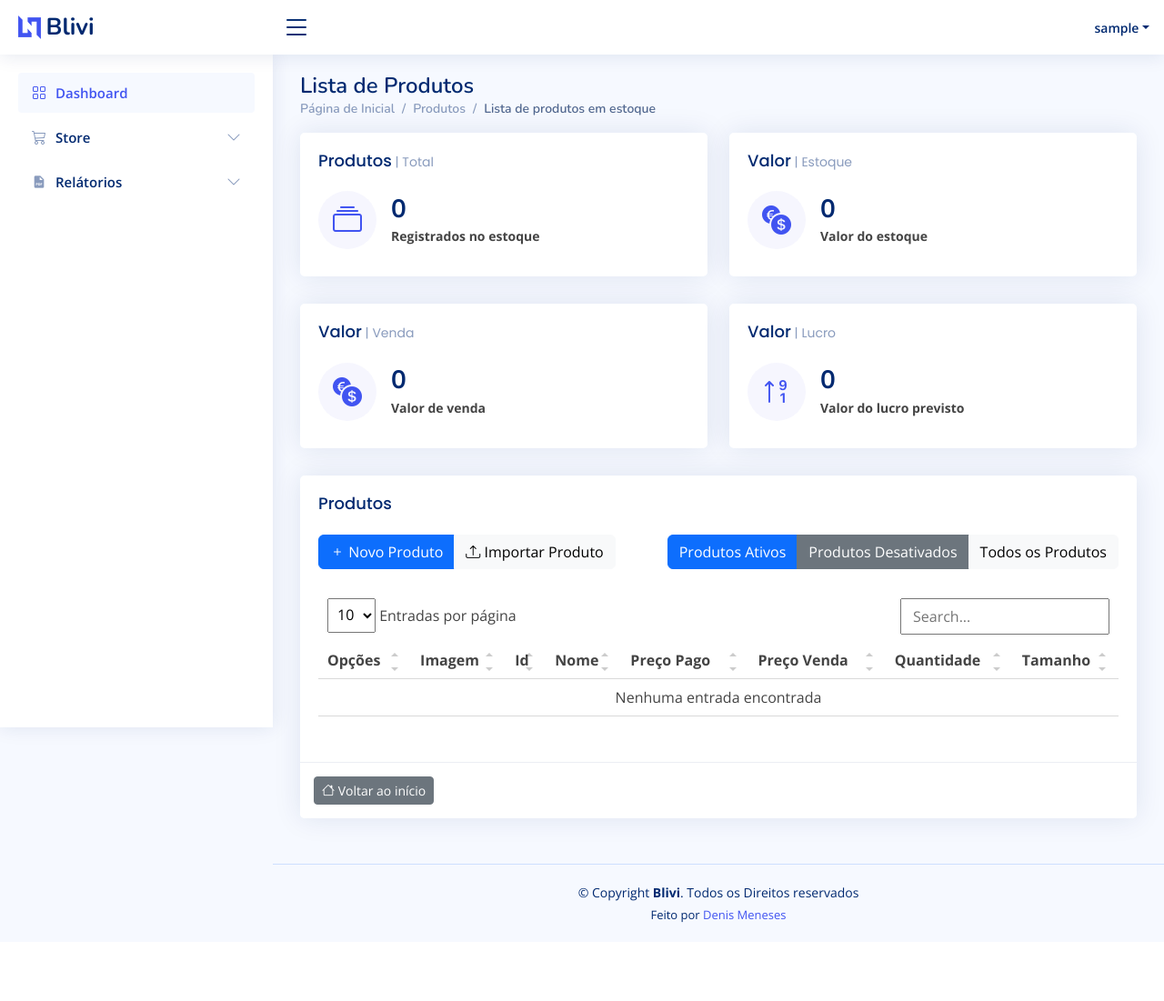
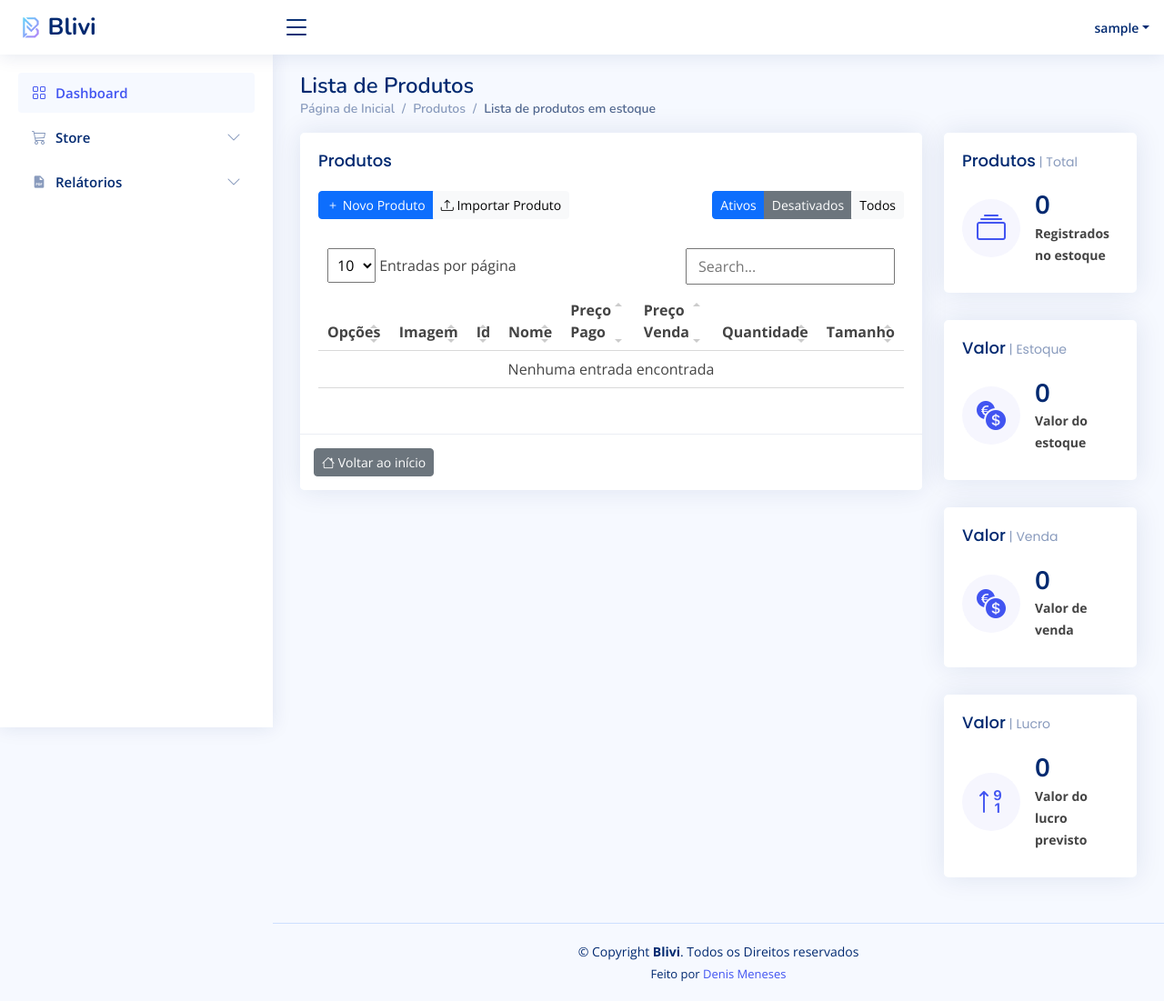
Before and after one commit to DenisSp90/BliviPedidos, an ASP.NET Core app: page /Store/ProdutoLista?filtro=1 in a window 1280 px wide. Shown: the whole page at 91% size. Before the commit the page ends 1015 px from the top, so only its background shows below. Run offline with ASP.NET Core 8, Linux system fonts and the light colour scheme; the visitor is signed in with stand-in values (Sample User, id 1); the project's own start-up code is not run, and a stand-in starts its controllers and pages; some libraries are stand-ins or nearby versions.

Commit message:
refactor(ui): aprimora layout de listas, identidade visual e login
- Reorganiza as listas de pedidos e produtos com cards de resumo na lateral.
- Amplia a área principal das tabelas.
- Remove a coluna de vendedor da listagem de pedidos.
- Melhora botões de ações e filtros da lista de produtos.
- Corrige textos e adiciona link para criação de conta no login.
- Atualiza título, favicon e logotipo da aplicação.
- Padroniza textos e melhora a consistência visual das telas.

```diff
--- a/BliviPedidos/Areas/Identity/Pages/Account/Login.cshtml
+++ b/BliviPedidos/Areas/Identity/Pages/Account/Login.cshtml
@@ -20,7 +20,7 @@
                     <div class="card-body">
                         <div class="pt-4 pb-2">
                             <h5 class="card-title text-center pb-0 fs-4">Acesse a sua Conta</h5>
-                            <p class="text-center small">Entrer com seu email & senha para acessar</p>
+                            <p class="text-center small">Entrar com seu email e senha para acessar</p>
                         </div>
                         <form id="account" method="post">
                             <div asp-validation-summary="ModelOnly" class="text-danger" role="alert"></div>
@@ -48,6 +48,7 @@
                             <div class="col-12">
                                 <button id="login-submit" type="submit" class="w-100 btn btn-lg btn-primary">Acessar</button>
                             </div>
+                            </br>
                             @if (!string.IsNullOrWhiteSpace(Model.CriarContaConsumidorUrl))
                             {
                                 <div class="col-12">
--- a/BliviPedidos/Areas/Loja/Views/Conta/MeusPedidos.cshtml
+++ b/BliviPedidos/Areas/Loja/Views/Conta/MeusPedidos.cshtml
@@ -23,7 +23,6 @@
                 @foreach (var pedido in Model.Pedidos)
                 {
                     <tr>
-                        <td>#@pedido.PedidoId</td>
                         <td class="font-monospace">@pedido.CodigoPublico</td>
                         <td>@pedido.DataPedido?.ToLocalTime().ToString("dd/MM/yyyy HH:mm")</td>
                         <td>@pedido.Status</td>
--- a/BliviPedidos/Views/Shared/_LayoutLogin.cshtml
+++ b/BliviPedidos/Views/Shared/_LayoutLogin.cshtml
@@ -5,7 +5,7 @@
     <meta charset="utf-8">
     <meta content="width=device-width, initial-scale=1.0" name="viewport">
 
-    <title>Pages / Login - NiceAdmin Bootstrap Template</title>
+    <title>Blivi / Login - Controle seu estoque e vendas</title>
     <meta content="" name="description">
     <meta content="" name="keywords">
 
--- a/BliviPedidos/Views/Store/ProdutoLista.cshtml
+++ b/BliviPedidos/Views/Store/ProdutoLista.cshtml
@@ -17,101 +17,44 @@
 
 <section class="section dashboard">
     <div class="row">
-        <div class="col-lg-12">
-            <div class="row">
-                @{
-                    var produtosTotal = Model.Count();
-                    decimal valorTotalPrecoPago = Model.Sum(produto => produto.PrecoPago * produto.Quantidade);
-                    decimal valorTotalPrecoVenda = Model.Sum(produto => produto.PrecoVenda * produto.Quantidade);
-                    decimal lucroTotal = Model.Sum(produto => (produto.PrecoVenda - produto.PrecoPago) * produto.Quantidade);
-                }
-
-                <div class="col-lg-6 col-md-6">
-                    <div class="card info-card sales-card">
-                        <div class="card-body">
-                            <h5 class="card-title">Produtos<span> | Total</span></h5>
-
-                            <div class="d-flex align-items-center">
-                                <div class="card-icon rounded-circle d-flex align-items-center justify-content-center">
-                                    <i class="bi bi-collection"></i>
-                                </div>
-                                <div class="ps-3">
-                                    <h6>@produtosTotal</h6>
-                                    <span class="small pt-1 fw-bold">Registrados no estoque</span>
-                                </div>
-                            </div>
-                        </div>
-                    </div>
-                </div>
-                <div class="col-lg-6 col-md-6">
-                    <div class="card info-card sales-card">
-                        <div class="card-body">
-                            <h5 class="card-title">Valor<span> | Estoque</span></h5>
-                            <div class="d-flex align-items-center">
-                                <div class="card-icon rounded-circle d-flex align-items-center justify-content-center">
-                                    <i class="bi bi-currency-exchange"></i>
-                                </div>
-                                <div class="ps-3">
-                                    <h6>@valorTotalPrecoPago</h6>
-                                    <span class="small pt-1 fw-bold">Valor do estoque</span>
-                                </div>
-                            </div>
-                        </div>
-                    </div>
-                </div>
-                <div class="col-lg-6 col-md-6">
-                    <div class="card info-card sales-card">
-                        <div class="card-body">
-                            <h5 class="card-title">Valor<span> | Venda</span></h5>
-                            <div class="d-flex align-items-center">
-                                <div class="card-icon rounded-circle d-flex align-items-center justify-content-center">
-                                    <i class="bi bi-currency-exchange"></i>
-                                </div>
-                                <div class="ps-3">
-                                    <h6>@valorTotalPrecoVenda</h6>
-                                    <span class="small pt-1 fw-bold">Valor de venda</span>
-                                </div>
-                            </div>
-                        </div>
-                    </div>
-                </div>
-                <div class="col-lg-6 col-md-6">
-                    <div class="card info-card sales-card">
-                        <div class="card-body">
-                            <h5 class="card-title">Valor<span> | Lucro</span></h5>
-                            <div class="d-flex align-items-center">
-                                <div class="card-icon rounded-circle d-flex align-items-center justify-content-center">
-                                    <i class="bi bi-sort-numeric-up-alt"></i>
-                                </div>
-                                <div class="ps-3">
-                                    <h6>@lucroTotal</h6>
-                                    <span class="small pt-1 fw-bold">Valor do lucro previsto</span>
-                                </div>
-                            </div>
-                        </div>
-                    </div>
-                </div>
-            </div>
-        </div>
-    </div>
-    <div class="row">
-        <div class="col-lg-12">
+        <div class="col-9 col-lg-9">
             <div class="card">
                 <div class="card-body">
                     <h5 class="card-title">Produtos</h5>
-                    <div class="d-md-flex justify-content-between align-items-center">
-                        <!-- Grupo de botões já existentes -->
-                        <div class="btn-group mb-3 mb-md-0" role="group">
-                            <a class="btn btn-primary" asp-action="ProdutoCadastro"><i class="bi bi-plus"></i>&nbsp;Novo Produto</a>
-                            <a class="btn btn-light" asp-action="ProdutoImportar"><i class="bi bi-upload"></i>&nbsp;Importar Produto</a>
+                    <div class="d-md-flex justify-content-between align-items-center gap-2">
+
+                        <!-- Ações -->
+                        <div class="btn-group mb-2 mb-md-0" role="group">
+                            <a class="btn btn-primary btn-sm" asp-action="ProdutoCadastro">
+                                <i class="bi bi-plus"></i>&nbsp;Novo Produto
+                            </a>
+
+                            <a class="btn btn-light btn-sm" asp-action="ProdutoImportar">
+                                <i class="bi bi-upload"></i>&nbsp;Importar Produto
+                            </a>
                         </div>
 
-                        <!-- Grupo de novos botões "Ativo" e "Desativado" -->
-                        <div class="btn-group mb-3 mb-md-0" role="group">
-                            <a class="btn btn-primary" asp-action="ProdutoLista" asp-route-filtro="1">Produtos Ativos</a>
-                            <a class="btn btn-secondary" asp-action="ProdutoLista" asp-route-filtro="2">Produtos Desativados</a>
-                            <a class="btn btn-light" asp-action="ProdutoLista" asp-route-filtro="3">Todos os Produtos</a>
+                        <!-- Filtros -->
+                        <div class="btn-group mb-2 mb-md-0" role="group">
+                            <a class="btn btn-primary btn-sm"
+                               asp-action="ProdutoLista"
+                               asp-route-filtro="1">
+                                Ativos
+                            </a>
+
+                            <a class="btn btn-secondary btn-sm"
+                               asp-action="ProdutoLista"
+                               asp-route-filtro="2">
+                                Desativados
+                            </a>
+
+                            <a class="btn btn-light btn-sm"
+                               asp-action="ProdutoLista"
+                               asp-route-filtro="3">
+                                Todos
+                            </a>
                         </div>
+
                     </div>
 
 
@@ -190,6 +133,101 @@
             </div>
         </div>
 
+        <div class="col-3 col-lg-3">
+            <div class="row">
+                @{
+                    var produtosTotal = Model.Count();
+                    decimal valorTotalPrecoPago = Model.Sum(produto => produto.PrecoPago * produto.Quantidade);
+                    decimal valorTotalPrecoVenda = Model.Sum(produto => produto.PrecoVenda * produto.Quantidade);
+                    decimal lucroTotal = Model.Sum(produto => (produto.PrecoVenda - produto.PrecoPago) * produto.Quantidade);
+                }
+
+                <div class="col-12">
+                    <div class="card info-card sales-card">
+                        <div class="card-body">
+                            <h5 class="card-title">Produtos<span> | Total</span></h5>
+
+                            <div class="d-flex align-items-center">
+                                <div class="card-icon rounded-circle d-flex align-items-center justify-content-center">
+                                    <i class="bi bi-collection"></i>
+                                </div>
+
+                                <div class="ps-3">
+                                    <h6>@produtosTotal</h6>
+                                    <span class="small pt-1 fw-bold">
+                                        Registrados no estoque
+                                    </span>
+                                </div>
+                            </div>
+                        </div>
+                    </div>
+                </div>
+
+                <div class="col-12">
+                    <div class="card info-card sales-card">
+                        <div class="card-body">
+                            <h5 class="card-title">Valor<span> | Estoque</span></h5>
+
+                            <div class="d-flex align-items-center">
+                                <div class="card-icon rounded-circle d-flex align-items-center justify-content-center">
+                                    <i class="bi bi-currency-exchange"></i>
+                                </div>
+
+                                <div class="ps-3">
+                                    <h6>@valorTotalPrecoPago</h6>
+                                    <span class="small pt-1 fw-bold">
+                                        Valor do estoque
+                                    </span>
+                                </div>
+                            </div>
+                        </div>
+                    </div>
+                </div>
+
+                <div class="col-12">
+                    <div class="card info-card sales-card">
+                        <div class="card-body">
+                            <h5 class="card-title">Valor<span> | Venda</span></h5>
+
+                            <div class="d-flex align-items-center">
+                                <div class="card-icon rounded-circle d-flex align-items-center justify-content-center">
+                                    <i class="bi bi-currency-exchange"></i>
+                                </div>
+
+                                <div class="ps-3">
+                                    <h6>@valorTotalPrecoVenda</h6>
+                                    <span class="small pt-1 fw-bold">
+                                        Valor de venda
+                                    </span>
+                                </div>
+                            </div>
+                        </div>
+                    </div>
+                </div>
+
+                <div class="col-12">
+                    <div class="card info-card sales-card">
+                        <div class="card-body">
+                            <h5 class="card-title">Valor<span> | Lucro</span></h5>
+
+                            <div class="d-flex align-items-center">
+                                <div class="card-icon rounded-circle d-flex align-items-center justify-content-center">
+                                    <i class="bi bi-sort-numeric-up-alt"></i>
+                                </div>
+
+                                <div class="ps-3">
+                                    <h6>@lucroTotal</h6>
+                                    <span class="small pt-1 fw-bold">
+                                        Valor do lucro previsto
+                                    </span>
+                                </div>
+                            </div>
+                        </div>
+                    </div>
+                </div>
+            </div>
+        </div>
     </div>
+
 </section>
 <script src="~/js/controllers/Store-ProdutoLista.js"></script>
```
Also changed, not shown: BliviPedidos/Views/Store/PedidoLista.cshtml (+161 -96 lines), BliviPedidos/wwwroot/img/favicon-old.png (added), BliviPedidos/wwwroot/img/favicon.png, BliviPedidos/wwwroot/img/logo.png.
